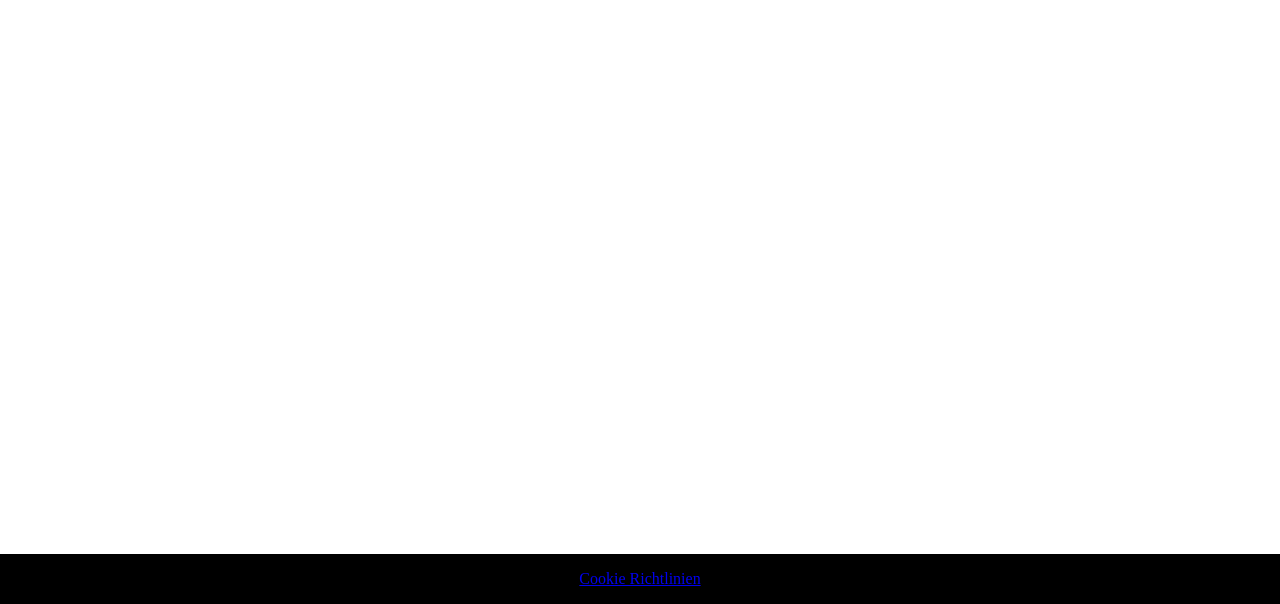
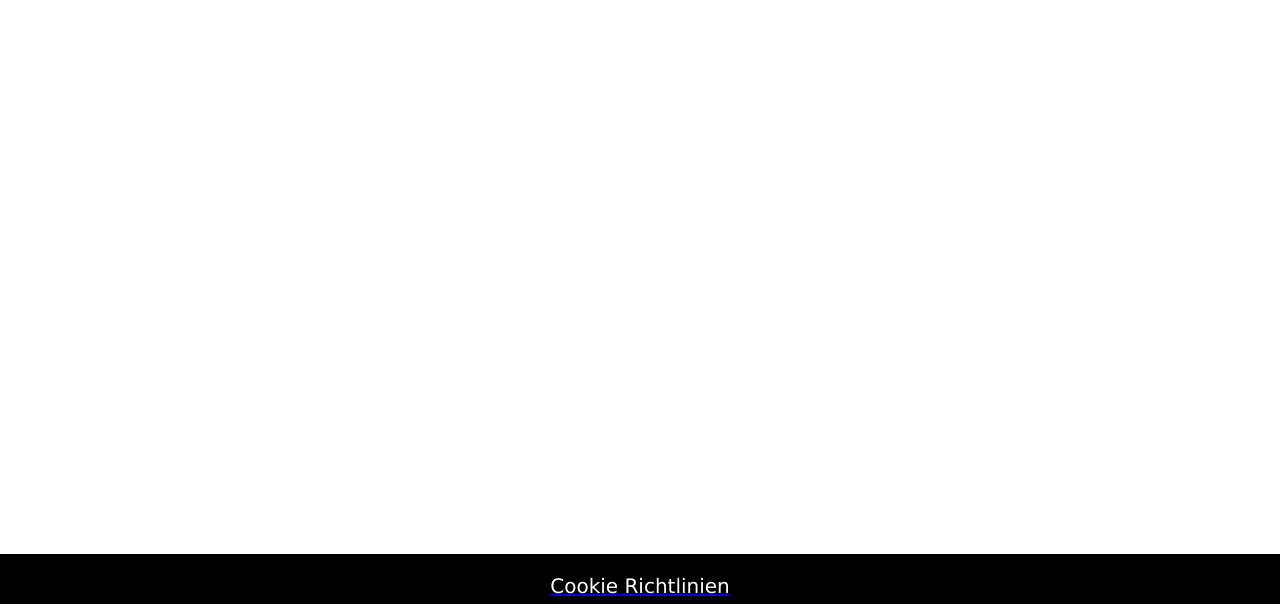
Before and after one commit to Nesli13/GIS-SoSe-2021, a plain HTML site: page Abgabe/home.html in a window 1280 px wide. Shown: the part 196-800 px from the top of the page. Drawn offline with Linux system fonts and the light colour scheme.

Commit message:
Footer bearbeitet

```diff
--- a/Abgabe/admin.css
+++ b/Abgabe/admin.css
@@ -130,7 +130,7 @@ ul li a:hover {
     text-align: center;
 }
 
-p a {
+p {
     color: white;
     font-family: Verdana, Geneva, Tahoma, sans-serif;
     font-size: 20px;
--- a/Abgabe/home.css
+++ b/Abgabe/home.css
@@ -130,7 +130,7 @@ ul li a:hover {
     text-align: center;
 }
 
-p a {
+p {
     color: white;
     font-family: Verdana, Geneva, Tahoma, sans-serif;
     font-size: 20px;
--- a/Abgabe/home.html
+++ b/Abgabe/home.html
@@ -21,7 +21,7 @@
                 <ul>
                     <li><a href="https://nesli13.github.io/GIS-SoSe-2021/Abgabe/home">Home</a></li>
                     <li><a href="https://nesli13.github.io/GIS-SoSe-2021/Abgabe/admin">Admin</a></li>
-                    <li><a href="https://nesli13.github.io/GIS-SoSe-2021/Abgabe/score">Score</a></li>
+                    <li><a href="hhttps://nesli13.github.io/GIS-SoSe-2021/Abgabe/score">Score</a></li>
                     <li><a href="https://nesli13.github.io/GIS-SoSe-2021/Abgabe/spiel">Spiel</a></li>
                 </ul>
             </div>
--- a/Abgabe/score.css
+++ b/Abgabe/score.css
@@ -130,7 +130,7 @@ ul li a:hover {
     text-align: center;
 }
 
-p a {
+p {
     color: white;
     font-family: Verdana, Geneva, Tahoma, sans-serif;
     font-size: 20px;
--- a/Abgabe/spiel.css
+++ b/Abgabe/spiel.css
@@ -130,7 +130,7 @@ ul li a:hover {
     text-align: center;
 }
 
-p a {
+p {
     color: white;
     font-family: Verdana, Geneva, Tahoma, sans-serif;
     font-size: 20px;
```
